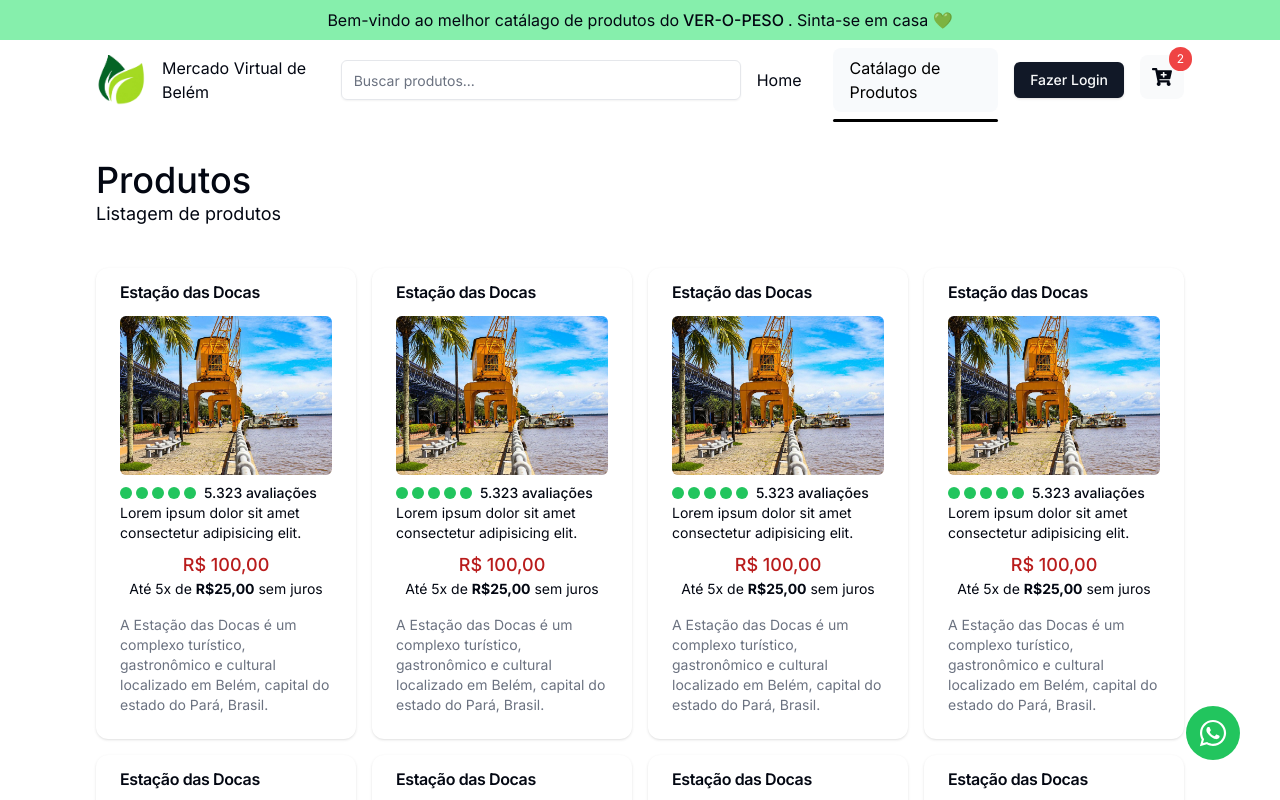
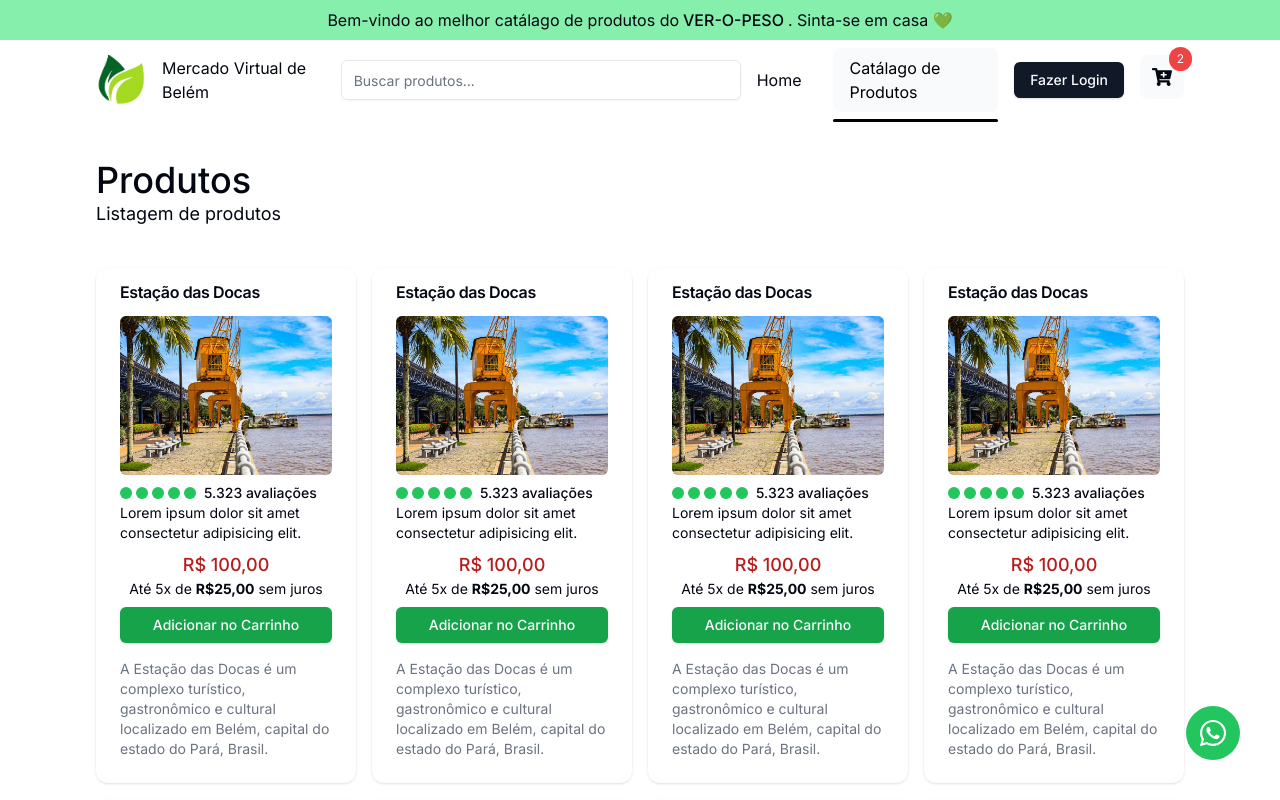
Before and after one commit to PSDIT-BR/mercado-virtual-belem-unama, a Next.js app: page /catalagos in a window 1280 px wide. Shown: the top 800 px of the page. Built offline with nearby package versions, Linux system fonts and the light colour scheme.

Commit message:
feat: implementacao links whatsapp and add to cart

```diff
--- a/src/app/(pages)/catalagos/page.tsx
+++ b/src/app/(pages)/catalagos/page.tsx
@@ -1,3 +1,4 @@
+import { Button } from "@/components/ui/button";
 import {
   Card,
   CardContent,
@@ -15,7 +16,7 @@ export default function Page() {
       <div className="space-y-10 mt-10">
         <div className="grid grid-cols-1 md:grid-cols-3 lg:grid-cols-4 gap-4">
           {Array.from({ length: 10 }).map((_, index) => (
-            <Card className="w-full" key={index}>
+            <Card className="w-full cursor-pointer" key={index}>
               <CardHeader>
                 <CardTitle>Estação das Docas</CardTitle>
               </CardHeader>
@@ -49,7 +50,7 @@ export default function Page() {
                     R$ 100,00
                   </h2>
                   <p className="text-sm text-center">Até 5x de <strong>R$25,00</strong> sem juros</p>
-
+                  <Button className="w-full mt-2 bg-green-600 hover:bg-green-500">Adicionar no Carrinho</Button>
                   <CardDescription className="mt-4">
                     A Estação das Docas é um complexo turístico, gastronômico e
                     cultural localizado em Belém, capital do estado do Pará,
--- a/src/components/WhatsappFloat/index.tsx
+++ b/src/components/WhatsappFloat/index.tsx
@@ -8,6 +8,7 @@ import {
 } from "@/components/ui/tooltip";
 
 import { cn } from "@/lib/utils";
+import Link from "next/link";
 
 interface WhatsappFloatProps extends ComponentProps<"div"> {}
 
@@ -19,11 +20,9 @@ export function WhatsappFloat({ className, ...props }: WhatsappFloatProps) {
       <TooltipProvider>
         <Tooltip>
           <TooltipTrigger className="bg-green-500 p-3 text-white rounded-full">
-            <FaWhatsapp
-
-              color="white"
-              size={30}
-            />
+            <Link href="https://wa.link/uv4ico" target="_blank">
+              <FaWhatsapp color="white" size={30} />
+            </Link>
           </TooltipTrigger>
           <TooltipContent>Comprar por Whatsapp</TooltipContent>
         </Tooltip>
--- a/src/layouts/HeaderLayout.tsx
+++ b/src/layouts/HeaderLayout.tsx
@@ -3,7 +3,7 @@ import { ComponentProps, useEffect, useState } from "react";
 import { cn } from "@/lib/utils";
 import Image from "next/image";
 import { SearchInput } from "@/components/Search";
-import { usePathname } from "next/navigation";
+import { usePathname, useRouter } from "next/navigation";
 import Link from "next/link";
 import { Login } from "@/components/Login";
 import { Cart } from "@/components/Cart";
@@ -22,6 +22,7 @@ const menuItems = [
 ];
 export function HeaderLayout({ className, ...props }: HeaderLayoutProps) {
   const pathName = usePathname();
+  const router = useRouter()
 
   const [currentRouter, setCurrentRouter] = useState(`/`);
 
@@ -58,7 +59,7 @@ export function HeaderLayout({ className, ...props }: HeaderLayoutProps) {
 
   return (
     <div className={classNameMerged} {...props}>
-      <div className="flex gap-4 items-center">
+      <div onClick={() => router.replace("/")} className="flex gap-4 items-center cursor-pointer">
         <Image src="/logo.png" alt="Logo" width={50} height={50} />
         Mercado Virtual de Belém
       </div>
```
